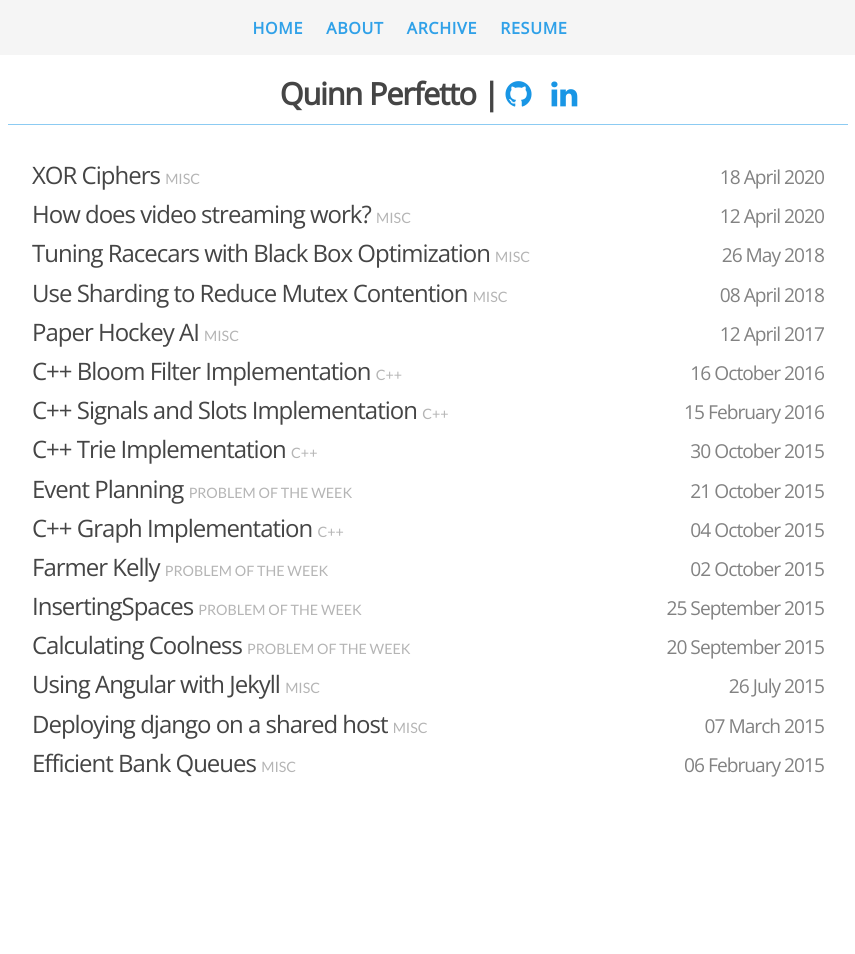
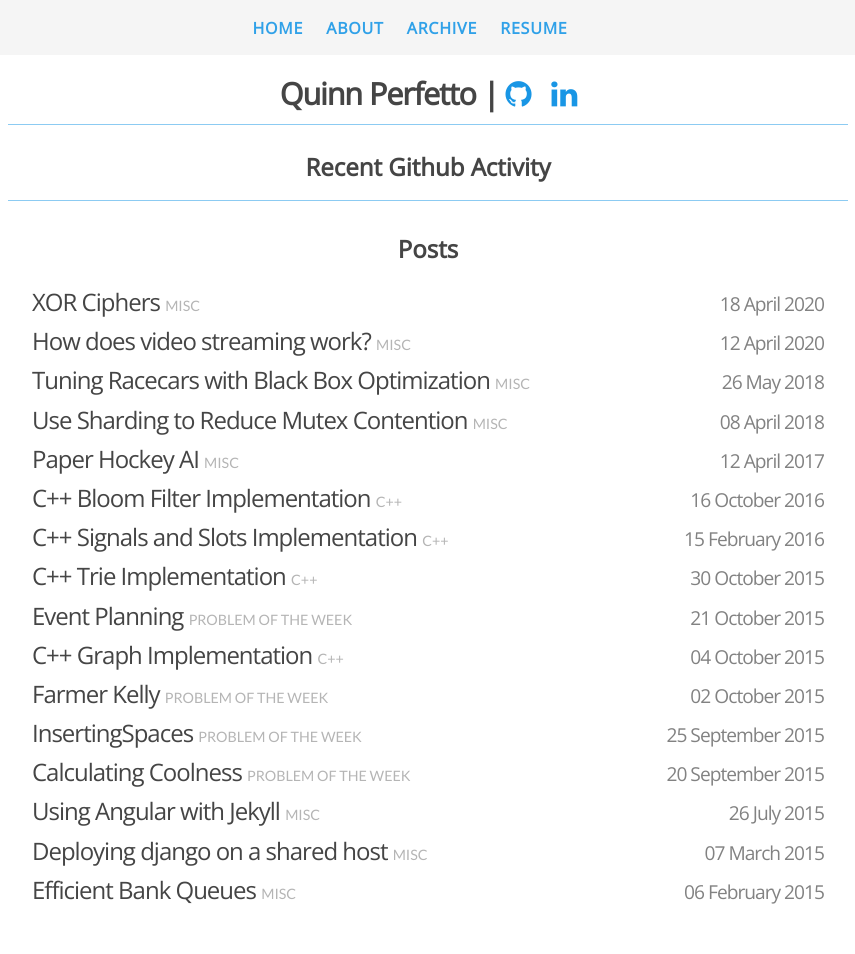
Before and after one commit to Quinny/Quinnftw.com, a Jekyll site: the page built from index.html, in a window 1280 px wide. Shown: the whole page, without its empty margins (212-1067 px from the left). Built offline with Jekyll 4.4.1, drawn with Linux system fonts in a browser that asks for light colours; nearby versions of some CDN libraries; before the commit the page ends 900 px from its top, so only the background shows below that; some of the changed lines change nothing that is shown.

Commit message:
recent github activity

```diff
--- a/index.html
+++ b/index.html
@@ -17,6 +17,12 @@
         </h1>
     </div>
 
+  <div class="logo-header" id="github-activity">
+    <br />
+    <h2>Recent Github Activity</h2>
+  </div>
+
+  <h2>Posts</h2>
   <ul class="post-list">
     {% for post in site.posts %}
     <li>
@@ -31,3 +37,32 @@
     {% endfor %}
   </ul>
 </div>
+
+<script>
+
+const HEADERS = {
+  "headers": {
+    "user-agent": "quinnftw.com activity feed",
+  }
+};
+
+fetch("https://api.github.com/users/quinny/events", HEADERS)
+      .then(response => response.json())
+      .then(response => [...new Set(response.map(e => e.repo.url))])
+      .then(uniqueRepoUrls => Promise.all(
+          uniqueRepoUrls.map(url => fetch(url, HEADERS).then(response => response.json()))
+        )
+      )
+    .then(repos => {
+      const p = document.getElementById("github-activity");
+      repos.forEach(repo => {
+        const node = document.createElement("p");
+        const link = document.createElement("a");
+        link.setAttribute('href', repo.html_url);
+        link.textContent = repo.full_name;
+        node.appendChild(link);
+        node.appendChild(document.createTextNode(" - " + repo.description));
+        p.appendChild(node);
+    });
+  });
+</script>
```
